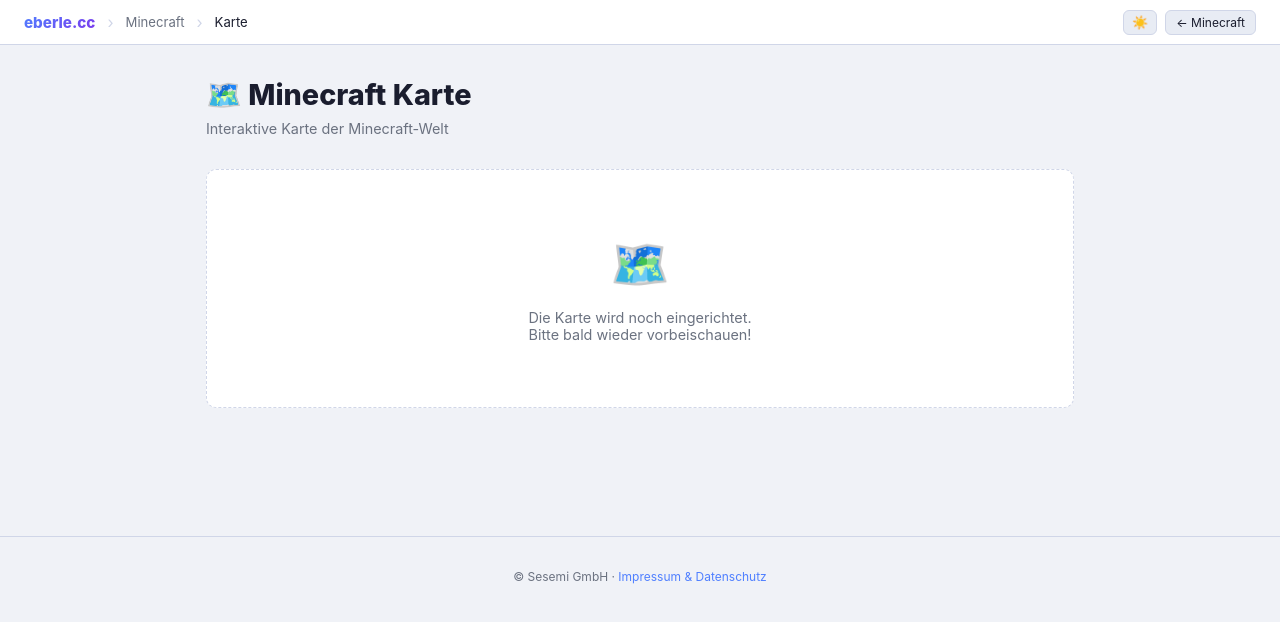
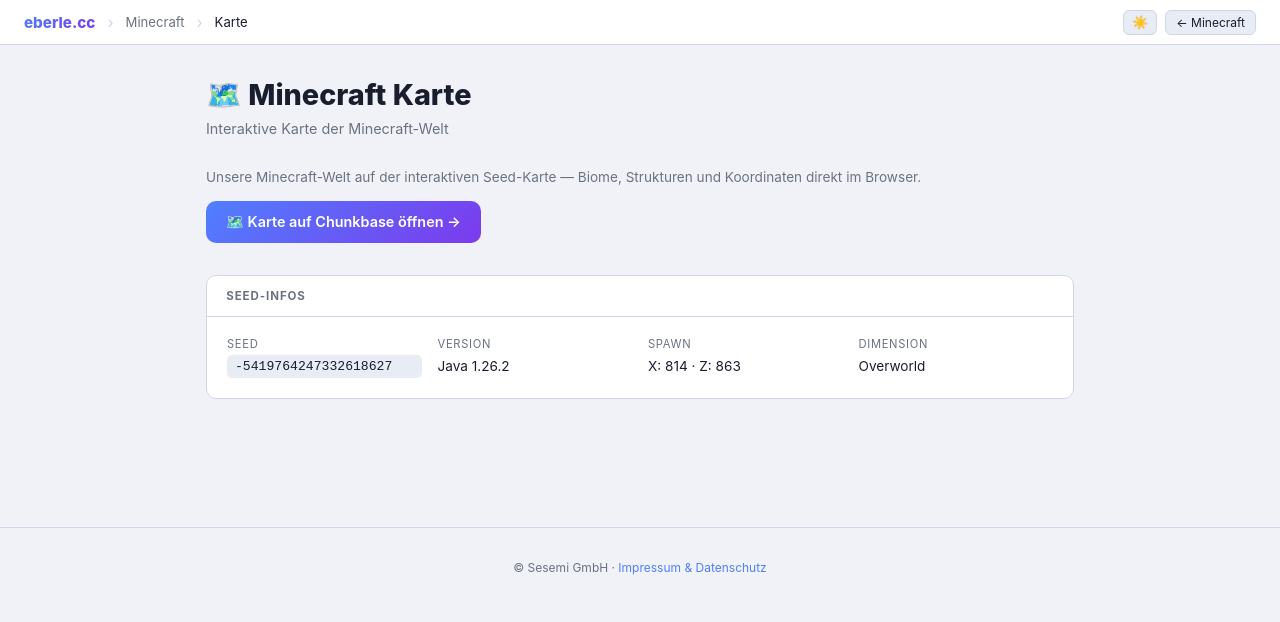
Before and after one commit to haeberle/3d, a plain HTML site: page minecraft/map.html in a window 1280 px wide. Drawn offline with Linux system fonts and the light colour scheme.

Commit message:
Update map.html

```diff
--- a/minecraft/map.html
+++ b/minecraft/map.html
@@ -45,9 +45,35 @@
   <h1>🗺️ Minecraft Karte</h1>
   <p class="subtitle">Interaktive Karte der Minecraft-Welt</p>
 
-  <div class="placeholder">
-    <div class="icon">🗺️</div>
-    <p>Die Karte wird noch eingerichtet.<br>Bitte bald wieder vorbeischauen!</p>
+  <p style="color:var(--muted);font-size:0.85rem;margin-bottom:1rem;">Unsere Minecraft-Welt auf der interaktiven Seed-Karte — Biome, Strukturen und Koordinaten direkt im Browser.</p>
+
+  <a href="https://www.chunkbase.com/apps/seed-map#seed=-5419764247332618627&platform=java_26_2&dimension=overworld&x=814&z=863&zoom=-0.369"
+     target="_blank"
+     style="display:inline-flex;align-items:center;gap:10px;background:linear-gradient(135deg,var(--accent),var(--accent2));color:#fff;text-decoration:none;padding:12px 20px;border-radius:var(--radius);font-weight:600;font-size:0.9rem;margin-bottom:2rem;transition:opacity 0.2s;"
+     onmouseover="this.style.opacity='0.88'" onmouseout="this.style.opacity='1'">
+    🗺️ Karte auf Chunkbase öffnen →
+  </a>
+
+  <div style="background:var(--surface);border:1px solid var(--border);border-radius:var(--radius);overflow:hidden;">
+    <div style="padding:0.8rem 1.2rem;border-bottom:1px solid var(--border);font-size:0.72rem;font-weight:700;text-transform:uppercase;letter-spacing:0.08em;color:var(--muted);">Seed-Infos</div>
+    <div style="padding:1.25rem;display:grid;grid-template-columns:repeat(auto-fit,minmax(180px,1fr));gap:1rem;">
+      <div>
+        <div style="font-size:0.7rem;color:var(--muted);text-transform:uppercase;letter-spacing:0.06em;margin-bottom:4px;">Seed</div>
+        <code style="font-size:0.82rem;background:var(--surface2);padding:4px 8px;border-radius:5px;display:block;word-break:break-all;">-5419764247332618627</code>
+      </div>
+      <div>
+        <div style="font-size:0.7rem;color:var(--muted);text-transform:uppercase;letter-spacing:0.06em;margin-bottom:4px;">Version</div>
+        <span style="font-size:0.85rem;">Java 1.26.2</span>
+      </div>
+      <div>
+        <div style="font-size:0.7rem;color:var(--muted);text-transform:uppercase;letter-spacing:0.06em;margin-bottom:4px;">Spawn</div>
+        <span style="font-size:0.85rem;">X: 814 · Z: 863</span>
+      </div>
+      <div>
+        <div style="font-size:0.7rem;color:var(--muted);text-transform:uppercase;letter-spacing:0.06em;margin-bottom:4px;">Dimension</div>
+        <span style="font-size:0.85rem;">Overworld</span>
+      </div>
+    </div>
   </div>
 </div>
 
```
